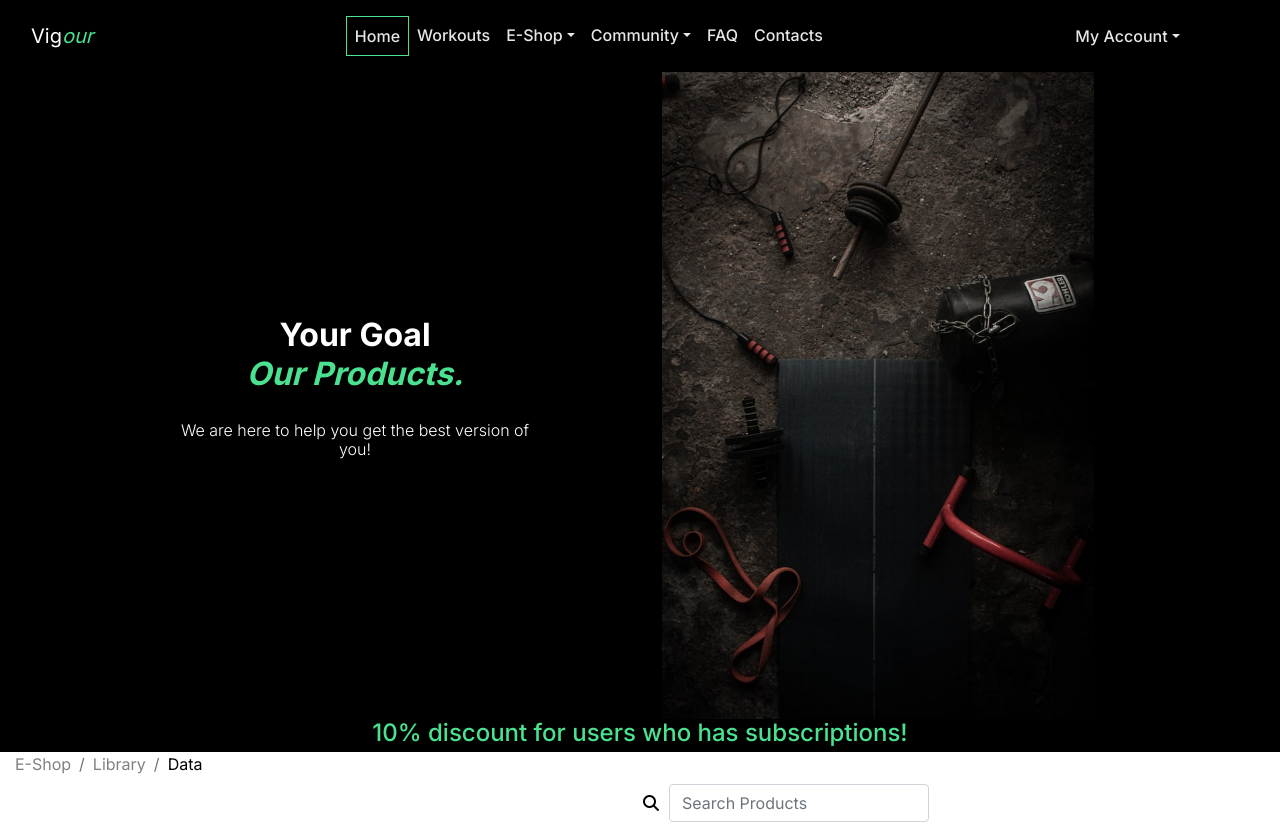
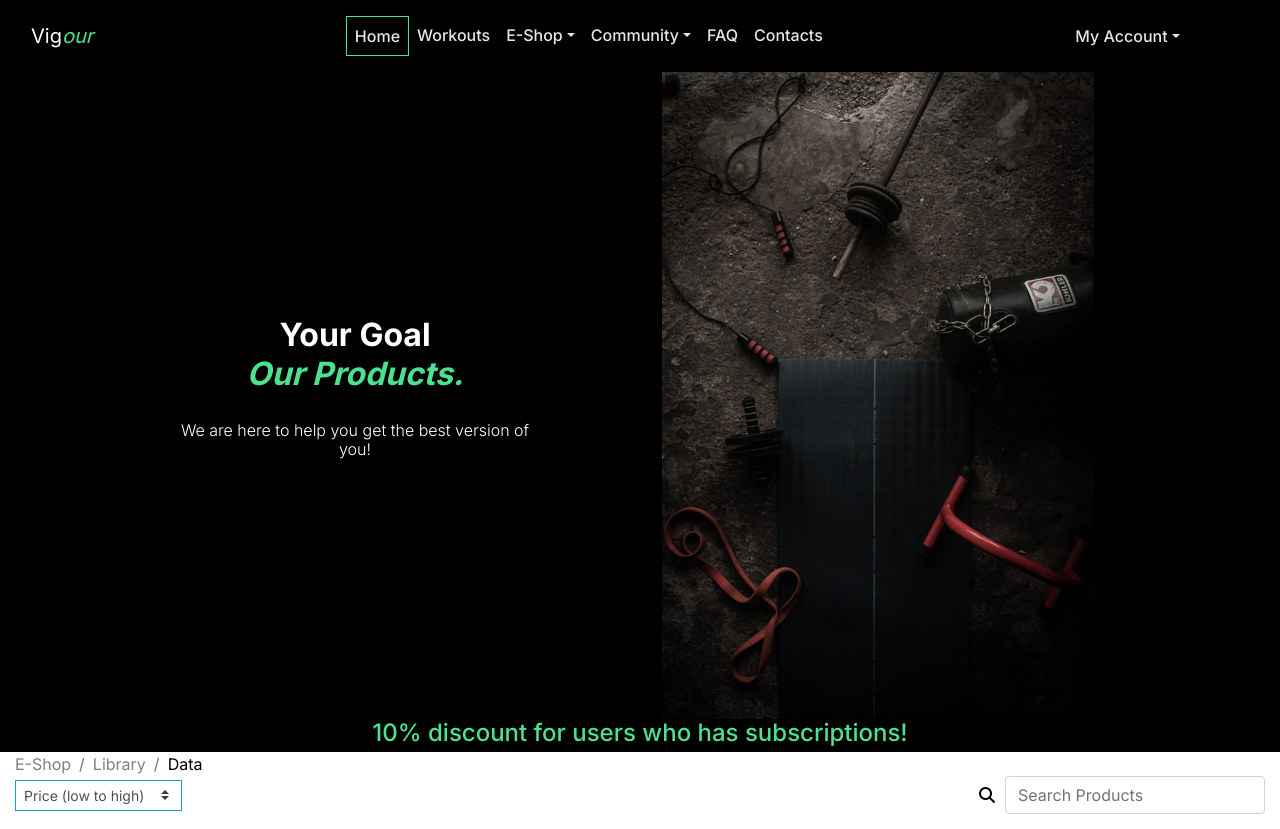
Before and after one commit to LySeriuos/Vigour-MS4-2, a Django app: a page that uses shop/templates/shop/shop.html in a window 1280 px wide. Shown: the top 829 px of the page. Run offline with Django 3.2, Linux system fonts and the light colour scheme; data comes from the database, SQL or seed files in the repository; some libraries are stand-ins or nearby versions.

Commit message:
fixed search and sort by positioning in the products page

```diff
--- a/shop/templates/shop/shop.html
+++ b/shop/templates/shop/shop.html
@@ -41,13 +41,28 @@
             </ol>
          </nav>
       </div>
-      <div class="row">
-         <div class="col-6 m-auto">
+      <div class="row align-items-md-center">
+
+            <div class="col-12 col-md-6 text-center align-items-md-center ">
+               <div class="sort-select-wrapper float-md-left">
+                  <select id="sort-selector" class="custom-select custom-select-sm rounded-0 border w-auto border-{% if current_sorting != 'None_None' %}info{% else %}black{% endif %}">
+                      <option value="reset" {% if current_sorting == 'None_None' %}selected{% endif %}>Sort by...</option>
+                      <option value="price_asc" {% if current_sorting == 'price_asc' %}selected{% endif %}>Price (low to high)</option>
+                      <option value="price_desc" {% if current_sorting == 'price_desc' %}selected{% endif %}>Price (high to low)</option>
+                      <option value="rating_asc" {% if current_sorting == 'rating_asc' %}selected{% endif %}>Rating (low to high)</option>
+                      <option value="rating_desc" {% if current_sorting == 'rating_desc' %}selected{% endif %}>Rating (high to low)</option>
+                      <option value="name_asc" {% if current_sorting == 'name_asc' %}selected{% endif %}>Name (A-Z)</option>
+                      <option value="name_desc" {% if current_sorting == 'name_desc' %}selected{% endif %}>Name (Z-A)</option>
+                      <option value="category_asc" {% if current_sorting == 'category_asc' %}selected{% endif %}>Category (A-Z)</option>
+                      <option value="category_desc" {% if current_sorting == 'category_desc' %}selected{% endif %}>Category (Z-A)</option>
+                  </select>
+              </div>
 
           </div>
-         <div class="col-12 col-md-9 mx-auto m-md-0">
-            <nav class="navbar navbar-expand-lg navbar-shop float-right">
-              <!-- In Jango if you use something like product.objects.filter
+
+
+         <div class="col-12 col-md-6 text-center align-items-md-center">
+               <!-- In Django if you use something like product.objects.filter
                    In order to filter a list of products. Everything will be ended together.
                    In the case of our queries that would mean that when a user submits a query.
                    In order for it to match the term would have to appear in both the product name and the product description.
@@ -56,12 +71,11 @@
                    In order to accomplish this or logic, we need to use Q -->
 
                    <!-- check if product exist in shop.html -->
-               <form class="form-inline my-2 my-lg-0" method="GET" action="{% url 'products' %}">
+                   <form class="form-inline my-2 my-lg-0 float-md-right" method="GET" action="{% url 'products' %}">
                      <button class="btn card-link my-2 my-sm-0" type="submit"><i class="fa-solid fa-magnifying-glass m-0"></i></button>
                      <input class="form-control mr-sm-0" type="text" name="q"placeholder="Search Products" aria-label="Search">
                   </form>
-            </nav>
-         </div>
+
       </div>
    </div>
 </section>
```
Lines whose indentation alone changed are shown as unchanged.
